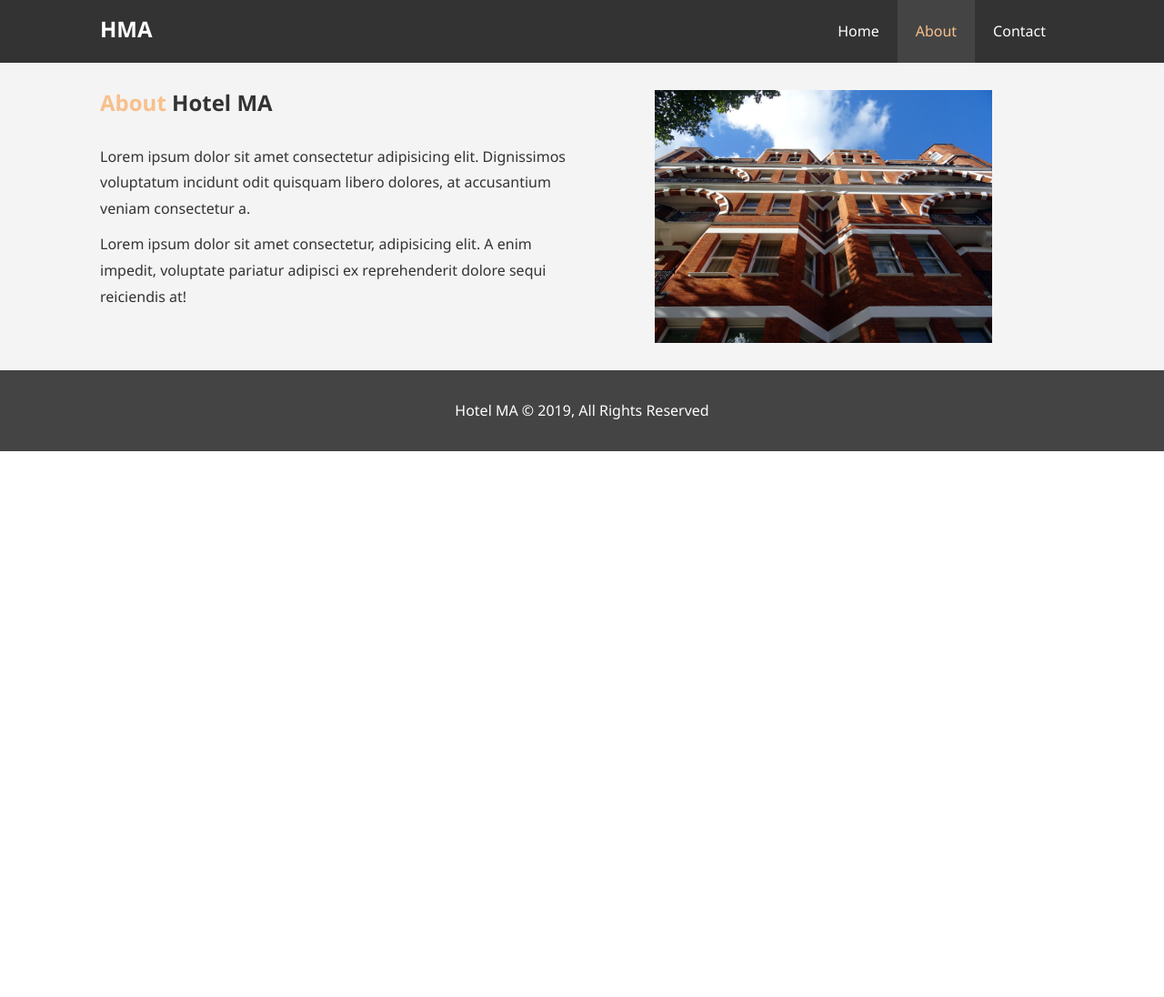
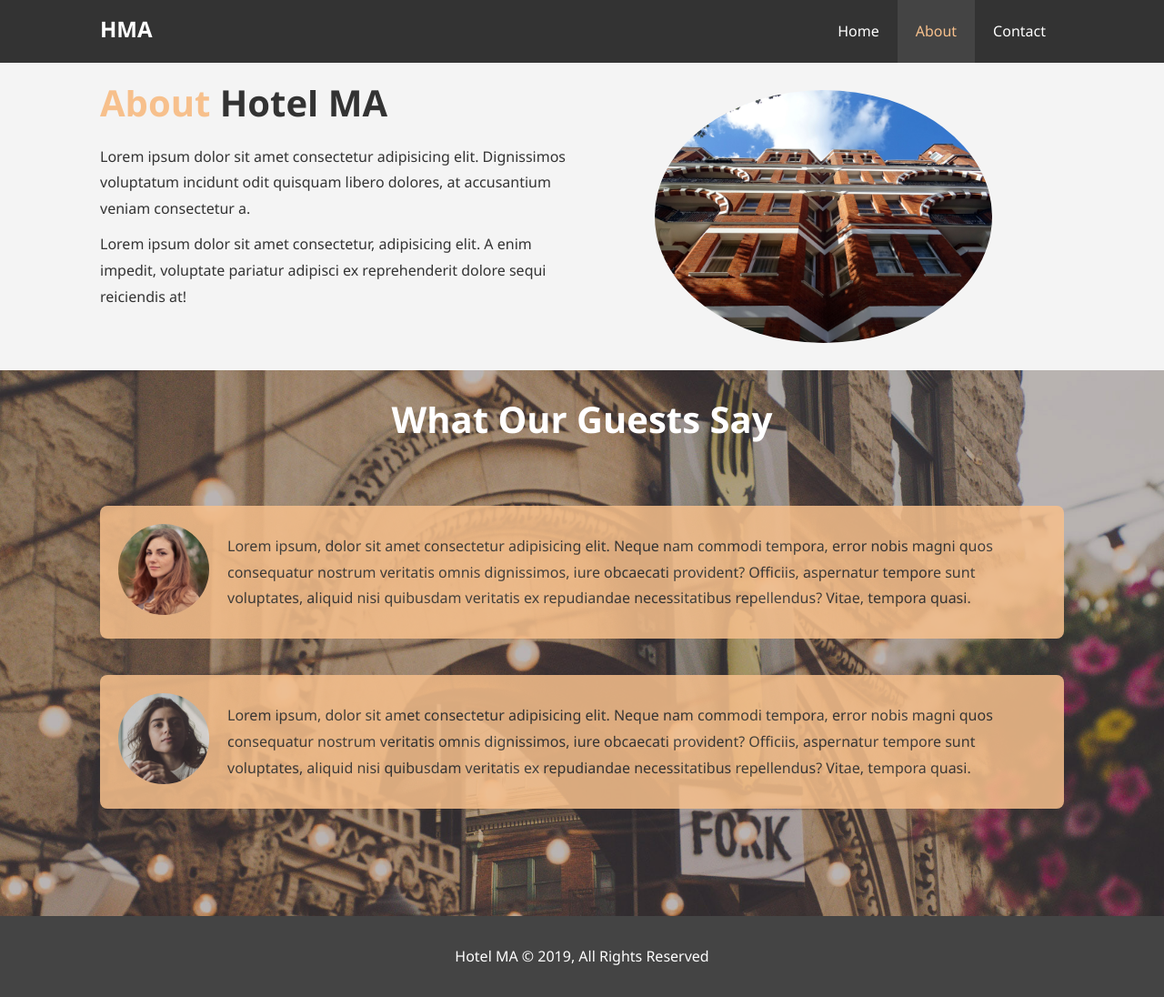
Before and after one commit to EllisMin/hotel-web, a plain HTML site: page about.html in a window 1280 px wide. Shown: the whole page at 91% size. Before the commit the page ends 800 px from the top, so only its background shows below. Drawn offline with Linux system fonts and the light colour scheme; files whose address does not match are found by name.

Commit message:
added review section on about page

```diff
--- a/about.html
+++ b/about.html
@@ -31,7 +31,9 @@
     <section id="about-info" class="bg-light py-3">
       <div class="container">
         <div class="info-left">
-          <h1><span class="text-primary">About</span> Hotel MA</h1>
+          <h1 class="l-heading">
+            <span class="text-primary">About</span> Hotel MA
+          </h1>
           <p>
             Lorem ipsum dolor sit amet consectetur adipisicing elit. Dignissimos
             voluptatum incidunt odit quisquam libero dolores, at accusantium
@@ -49,6 +51,34 @@
       </div>
     </section>
 
+    <div class="clr"></div>
+
+    <section id="reviews" class="py-3">
+      <div class="container">
+        <h2 class="l-heading">What Our Guests Say</h2>
+        <div class="review bg-primary">
+          <img src="./img/person-1.jpg" alt="person1" />
+          <p>
+            Lorem ipsum, dolor sit amet consectetur adipisicing elit. Neque nam
+            commodi tempora, error nobis magni quos consequatur nostrum
+            veritatis omnis dignissimos, iure obcaecati provident? Officiis,
+            aspernatur tempore sunt voluptates, aliquid nisi quibusdam veritatis
+            ex repudiandae necessitatibus repellendus? Vitae, tempora quasi.
+          </p>
+        </div>
+        <div class="review bg-primary">
+                <img src="./img/person-2.jpg" alt="person2" />
+                <p>
+                  Lorem ipsum, dolor sit amet consectetur adipisicing elit. Neque nam
+                  commodi tempora, error nobis magni quos consequatur nostrum
+                  veritatis omnis dignissimos, iure obcaecati provident? Officiis,
+                  aspernatur tempore sunt voluptates, aliquid nisi quibusdam veritatis
+                  ex repudiandae necessitatibus repellendus? Vitae, tempora quasi.
+                </p>
+              </div>
+      </div>
+    </section>
+
     <footer id="main-footer">
       <p>Hotel MA &copy; 2019, All Rights Reserved</p>
     </footer>
--- a/css/styles.css
+++ b/css/styles.css
@@ -80,6 +80,9 @@ p {
 }
 .clr {
   clear: both;
+}
+.l-heading {
+  font-size: 40px;
 }
 
 /* Padding top and bottom; padding y-axis */
@@ -205,6 +208,33 @@ p {
   display: block;
   width: 70%;
   margin: auto;
+
+  border-radius: 50%;
+}
+
+/* Reviews */
+#reviews {
+  height: 600px;
+  background: url("../../img/test-bg.jpg") no-repeat center center/cover;
+  padding-top: 40px;
+}
+#reviews h2 {
+  color: #fff;
+  text-align: center;
+  padding-bottom: 80px;
+}
+#reviews .review {
+  padding: 20px;
+  margin-bottom: 40px;
+  border-radius: 8px;
+
+  opacity: 0.85;
+}
+#reviews .review img {
+  width: 100px;
+  float: left;
+  margin-right: 20px;
+  border-radius: 50%;
 }
 
 /* Footer */
```
